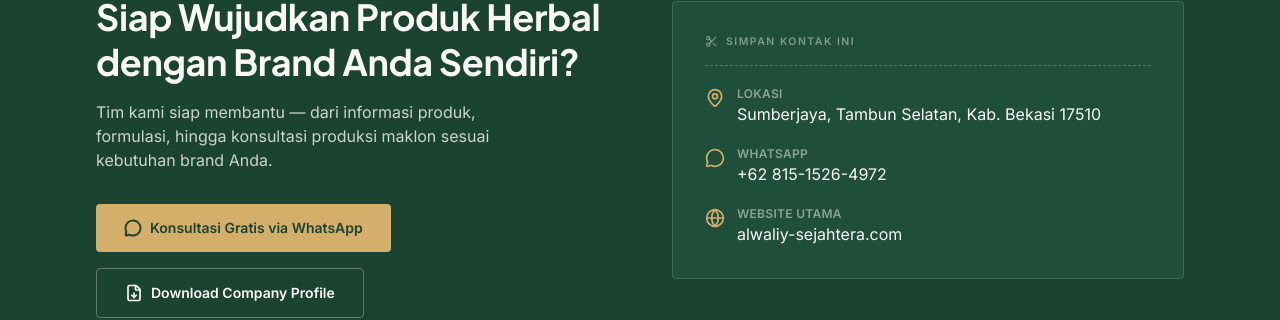
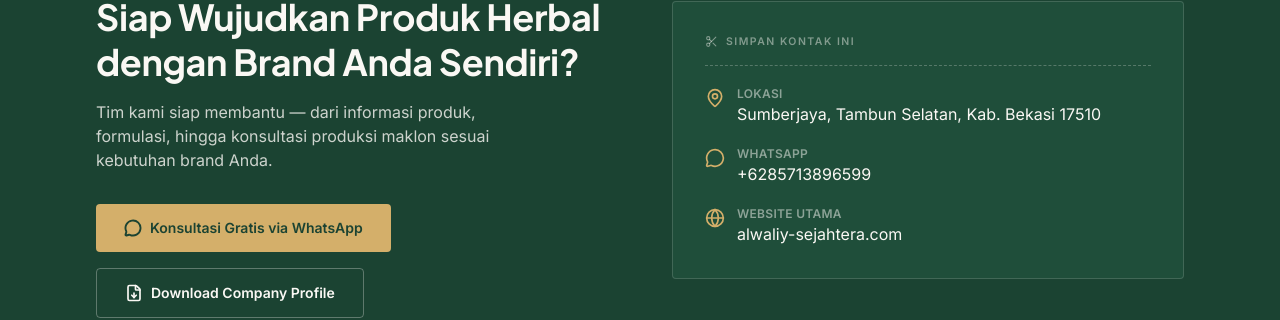
Before and after one commit to bael850/alwaliy-maklon, a React (Vite) app: page / in a window 1280 px wide. Shown: the part 9452-9772 px from the top of the page. Built offline with nearby package versions, Linux system fonts and the light colour scheme.

Commit message:
ganti nomer

```diff
--- a/src/components/FloatingWhatsApp.tsx
+++ b/src/components/FloatingWhatsApp.tsx
@@ -1,7 +1,7 @@
 import { MessageCircle } from "lucide-react";
 import { useLanguage } from "../i18n/LanguageContext";
 
-const WA_NUMBER = "6281515264972";
+const WA_NUMBER = "6285713896599";
 
 export default function FloatingWhatsApp() {
   const { t } = useLanguage();
--- a/src/components/Footer.tsx
+++ b/src/components/Footer.tsx
@@ -37,7 +37,7 @@
   );
 }
 
-const WA_NUMBER = "6281515264972";
+const WA_NUMBER = "6285713896599";
 const WA_HREF = `https://wa.me/${WA_NUMBER}`;
 
 export default function Footer() {
--- a/src/components/Navbar.tsx
+++ b/src/components/Navbar.tsx
@@ -4,7 +4,7 @@
 import { useLanguage } from "../i18n/LanguageContext";
 import LanguageSwitch from "../i18n/LanguageSwitch";
 
-const WA_NUMBER = "6281515264972";
+const WA_NUMBER = "6285713896599";
 
 export default function Navbar() {
   const { t } = useLanguage();
--- a/src/components/sections/Cta.tsx
+++ b/src/components/sections/Cta.tsx
@@ -1,7 +1,7 @@
 import { MapPin, MessageCircle, Globe, FileDown, Scissors } from "lucide-react";
 import { useLanguage } from "../../i18n/LanguageContext";
 
-const WA_NUMBER = "6281515264972";
+const WA_NUMBER = "6285713896599";
 
 /**
  * PLACEHOLDER — arahkan href ke file PDF asli begitu company profile jadi.
@@ -92,7 +92,7 @@
                     rel="noopener noreferrer"
                     className="text-cream hover:text-gold-light"
                   >
-                    +62 815-1526-4972
+                    +6285713896599
                   </a>
                 </div>
               </div>
--- a/src/components/sections/Hero.tsx
+++ b/src/components/sections/Hero.tsx
@@ -5,7 +5,7 @@
 import heroImagePng from "../../assets/hero.png";
 import { useLanguage } from "../../i18n/LanguageContext";
 
-const WA_NUMBER = "6281515264972";
+const WA_NUMBER = "6285713896599";
 const waHref = (message: string) =>
   `https://wa.me/${WA_NUMBER}?text=${encodeURIComponent(message)}`;
 
--- a/src/components/sections/ProductTypes.tsx
+++ b/src/components/sections/ProductTypes.tsx
@@ -8,7 +8,7 @@
 } from "lucide-react";
 import { useLanguage } from "../../i18n/LanguageContext";
 
-const WA_NUMBER = "6281515264972";
+const WA_NUMBER = "6285713896599";
 
 interface ProductTypeText {
   title: string;
```
